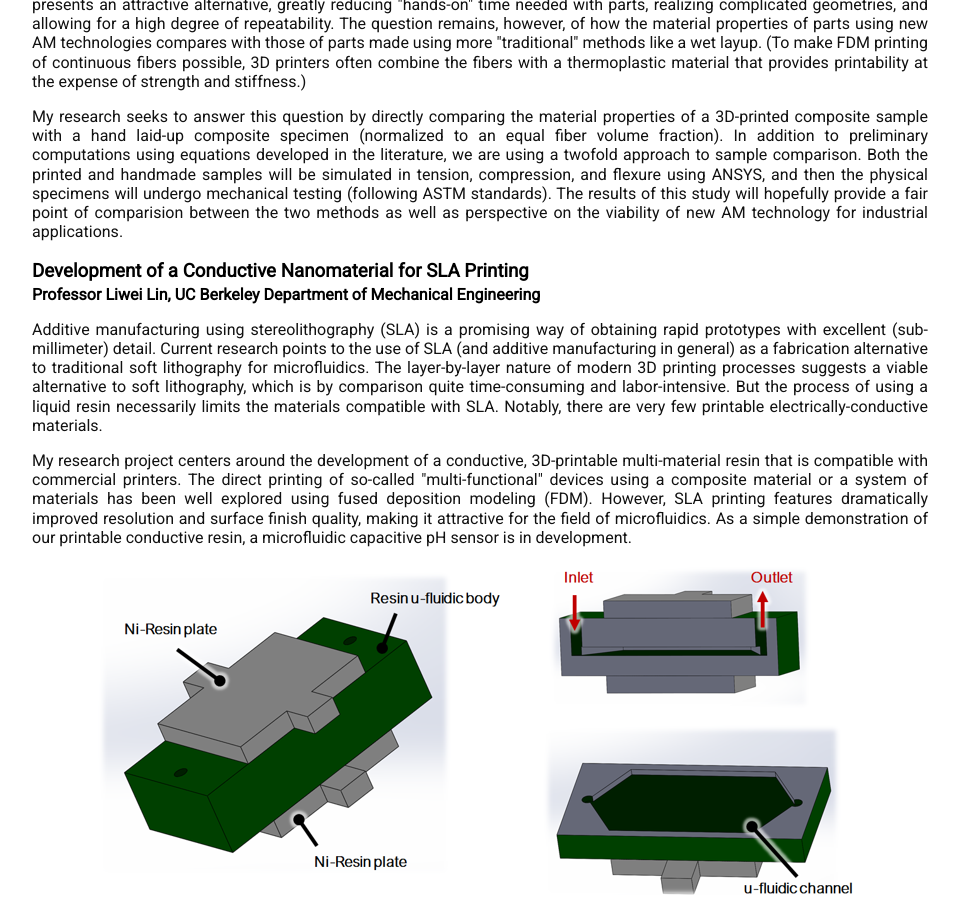
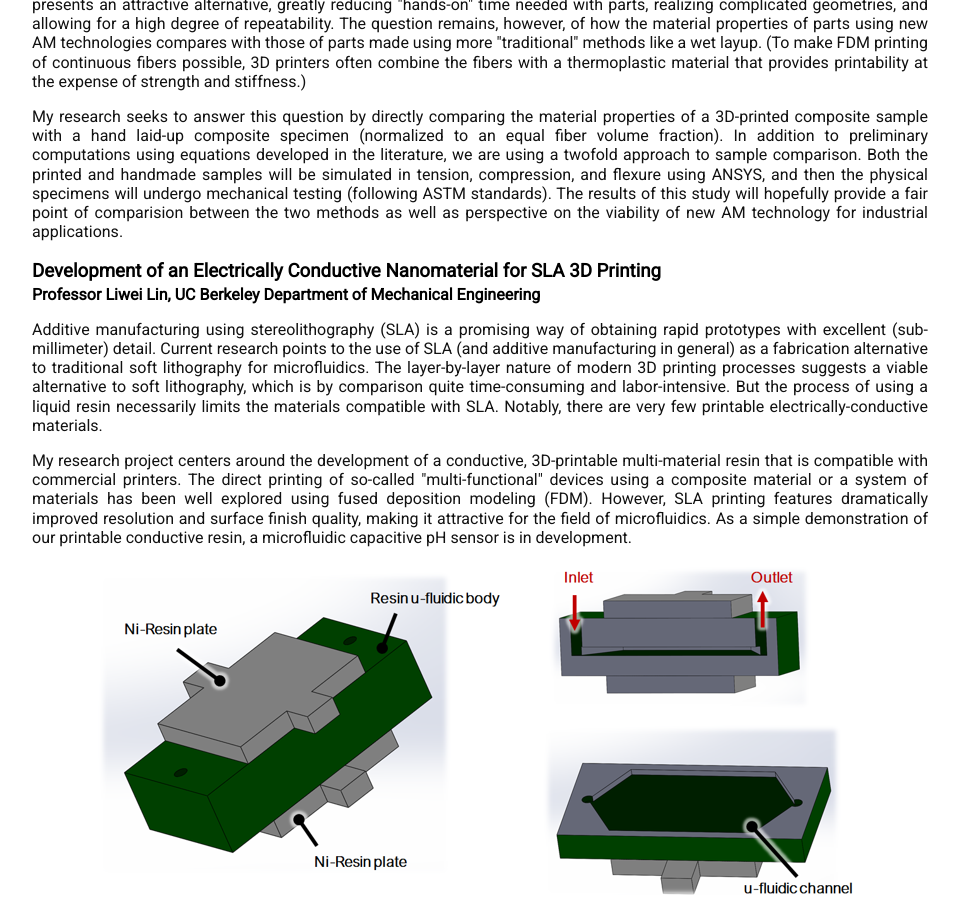
Before and after one commit to carbonheliumnitrogen/carbonheliumnitrogen.github.io, a Jekyll site: the page built from projects.html, in a window 1280 px wide and 900 px high, scrolled down 575 px. Shown: the whole window, without its empty margins (160-1119 px from the left). Built offline with Jekyll 4.4.1, drawn with Linux system fonts in a browser that asks for light colours.

Commit message:
Update projects.html

```diff
--- a/projects.html
+++ b/projects.html
@@ -43,7 +43,7 @@ text-align: center;
 	<p> My research seeks to answer this question by directly comparing the material properties of a 3D-printed composite sample with a hand laid-up composite specimen (normalized to an equal fiber volume fraction). In addition to preliminary computations using equations developed in the literature, we are using a twofold approach to sample comparison. Both the printed and handmade samples will be simulated in tension, compression, and flexure using ANSYS, and then the physical specimens will undergo mechanical testing (following ASTM standards). The results of this study will hopefully provide a fair point of comparision between the two methods as well as perspective on the viability of new AM technology for industrial applications.</p>
 
 
-	<h3>Development of a Conductive Nanomaterial for SLA Printing</h3>
+	<h3>Development of an Electrically Conductive Nanomaterial for SLA 3D Printing</h3>
 	<h4>Professor Liwei Lin, UC Berkeley Department of Mechanical Engineering</h4>
 	<p>Additive manufacturing using stereolithography (SLA) is a promising way of obtaining rapid prototypes with excellent (sub-millimeter) detail. Current research points to the use of SLA (and additive manufacturing in general) as a fabrication alternative to traditional soft lithography for microfluidics. The layer-by-layer nature of modern 3D printing processes suggests a viable alternative to soft lithography, which is by comparison quite time-consuming and labor-intensive. But the process of using a liquid resin necessarily limits the materials compatible with SLA. Notably, there are very few printable electrically-conductive materials. </p>
 	<p> My research project centers around the development of a conductive, 3D-printable multi-material resin that is compatible with commercial printers. The direct printing of so-called "multi-functional" devices using a composite material or a system of materials has been well explored using fused deposition modeling (FDM). However, SLA printing features dramatically improved resolution and surface finish quality, making it attractive for the field of microfluidics. As a simple demonstration of our printable conductive resin, a microfluidic capacitive pH sensor is in development.</p>
```
